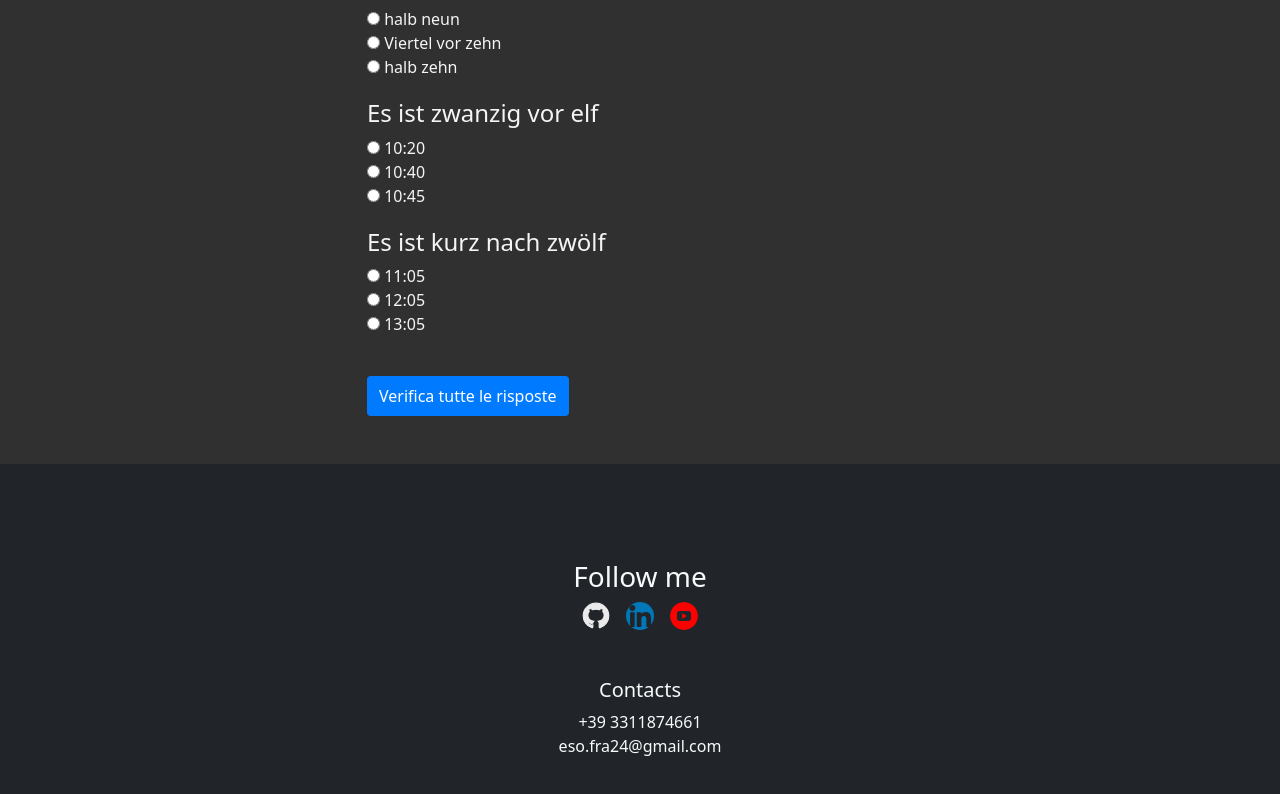
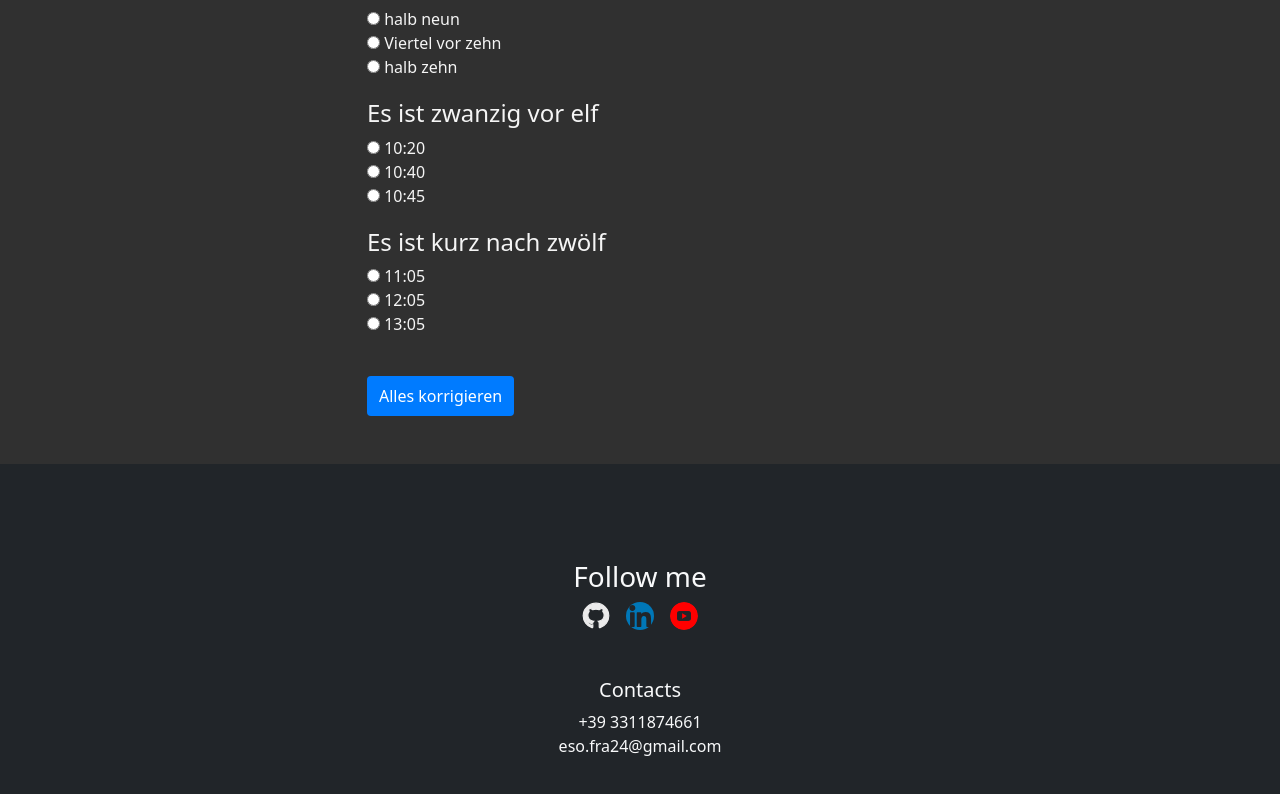
Before and after one commit to JungleKiosk/GanZuToll, a Vue app: page /uhraufgaben in a window 1280 px wide. Shown: the part 1222-2016 px from the top of the page. Built offline with nearby package versions, Linux system fonts and the light colour scheme.

Commit message:
style uhraufgaben

```diff
--- a/src/components/thema/uhr/uhraufgaben.vue
+++ b/src/components/thema/uhr/uhraufgaben.vue
@@ -140,15 +140,15 @@ export default {
 
           <p v-if="exercise.checked">
             <span :class="{'correct': exercise.correct, 'incorrect': !exercise.correct}">
-              {{ exercise.correct ? 'Risposta corretta!' : 'Risposta sbagliata.' }}
+              {{ exercise.correct ? 'Richtige Antwort!🍺' : 'Falsche Antwort 😑' }}
             </span>
-            La risposta giusta è: <strong>{{ exercise.correctAnswer }}</strong>
+            Die richtige Antwort ist: <strong class="dict">{{ exercise.correctAnswer }}</strong>
           </p>
         </div>
 
         <!-- Pulsante per verificare tutte le risposte -->
         <button @click="checkAllAnswers" class="btn btn-primary">
-          Verifica tutte le risposte
+          Alles korrigieren
         </button>
       </div>
     </div>
```
